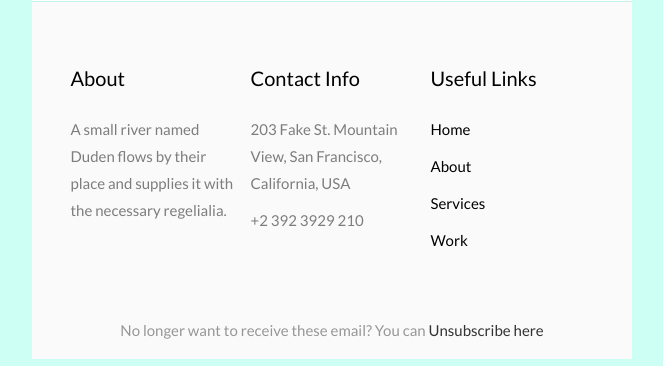
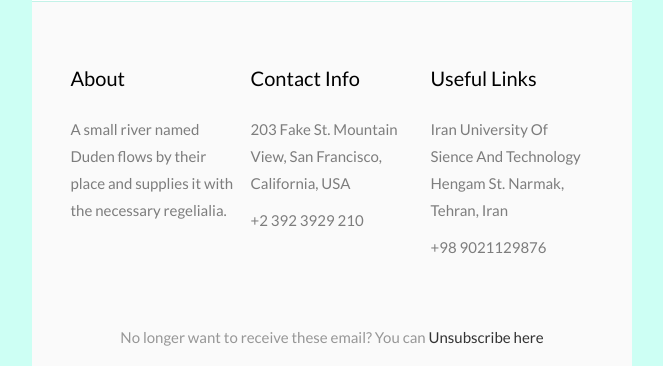
Before and after one commit to GhazalEdrisabadi/Vshare-Backend, a Django app: template vshare/users/templates/verify.html in a window 1280 px wide. Shown: the part 799-1165 px from the top of the page, without its empty margins (308-971 px from the left). Run offline with Django 3.2, Linux system fonts and the light colour scheme; the template is opened without the code that fills it, so the values that code supplies are empty.

Commit message:
Modify email html template.

```diff
--- a/vshare/users/templates/verify.html
+++ b/vshare/users/templates/verify.html
@@ -405,10 +405,13 @@ ul.social li{
                       <td style="text-align: left; padding-left: 10px;">
                       	<h3 class="heading">Useful Links</h3>
                       	<ul>
-					                <li><a href="#">Home</a></li>
-					                <li><a href="#">About</a></li>
-					                <li><a href="#">Services</a></li>
-					                <li><a href="#">Work</a></li>
+							<li>
+								<span class="text">Iran University Of Sience And Technology Hengam St. Narmak, Tehran, Iran</span>
+							</li>
+							<li>
+								<span class="text">+98 9021129876</span>
+							</a>
+						</li>
 					              </ul>
                       </td>
                     </tr>
```
